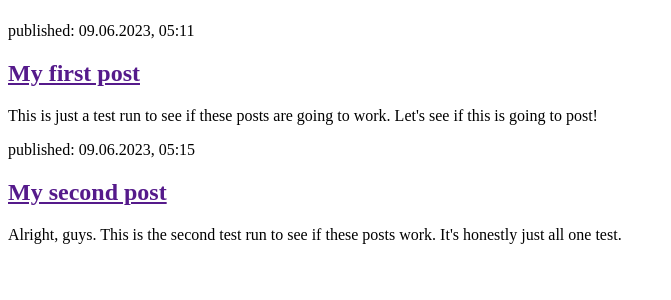
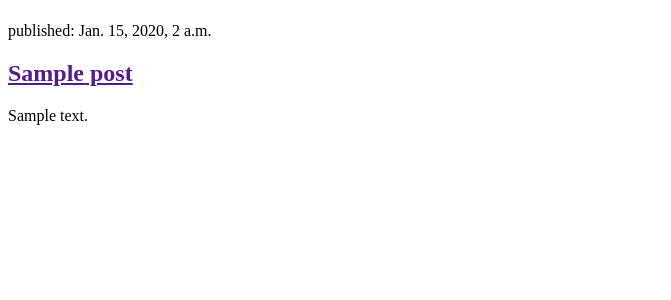
Before and after one commit to fairleyv/my-first-blog, a Django app: page / in a window 1280 px wide. Shown: the part 58-358 px from the top of the page, without its empty margins (0-671 px from the left). Run offline with Django 3.2, Linux system fonts and the light colour scheme; tables that the repository leaves empty hold one stand-in row (values such as "Sample post").

Commit message:
Introduced dynamic posts

```diff
--- a/blog/templates/blog/post_list.html
+++ b/blog/templates/blog/post_list.html
@@ -8,20 +8,12 @@
             <h1><a = href="/">Crystalized Code Blog</a></h1>
         </header>
 
-    <article>
-        <time>published: 09.06.2023, 05:11</time>
-        <h2><a href="">My first post</a></h2>
-        <p>This is just a test run to see if these posts are going to work.
-            Let's see if this is going to post!
-        </p>
-    </article>
-
-    <article>
-        <time>published: 09.06.2023, 05:15</time>
-        <h2><a href="">My second post</a></h2>
-        <p>Alright, guys. This is the second test run to see if these posts work.
-            It's honestly just all one test.
-        </p>
-    </article>
+    {% for post in posts %}
+        <aritcle>
+        <time>published: {{ post.published_date}}</time>
+        <h2><a href="">{{post.title}}</a></h2>
+        <p>{{ post.text|linebreaksbr}}</p>
+        </aritcle>
+    {% endfor %}
     </body>
 </html>
--- a/blog/testfile.txt
+++ /dev/null
@@ -1 +0,0 @@
-Testing to fully commit to git
--- a/blog/views.py
+++ b/blog/views.py
@@ -1,6 +1,9 @@
 from django.shortcuts import render
+from django.utils import timezone
+from .models import Post
 
 # Create your views here.
 
 def post_list(request):
-    return render(request, 'blog/post_list.html', {})
+    posts = Post.objects.filter(published_date__lte=timezone.now()).order_by('published_date')
+    return render(request, 'blog/post_list.html', {'posts': posts})
```
